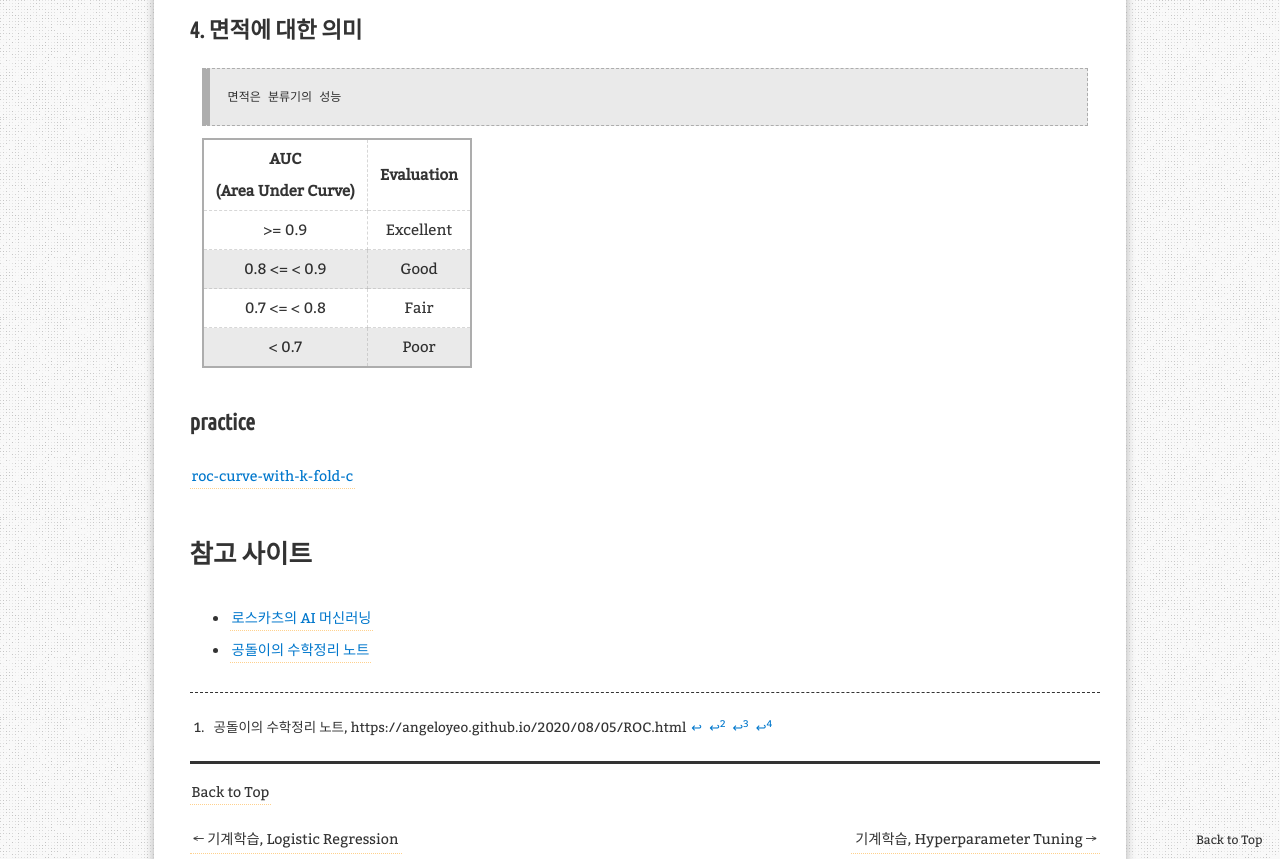
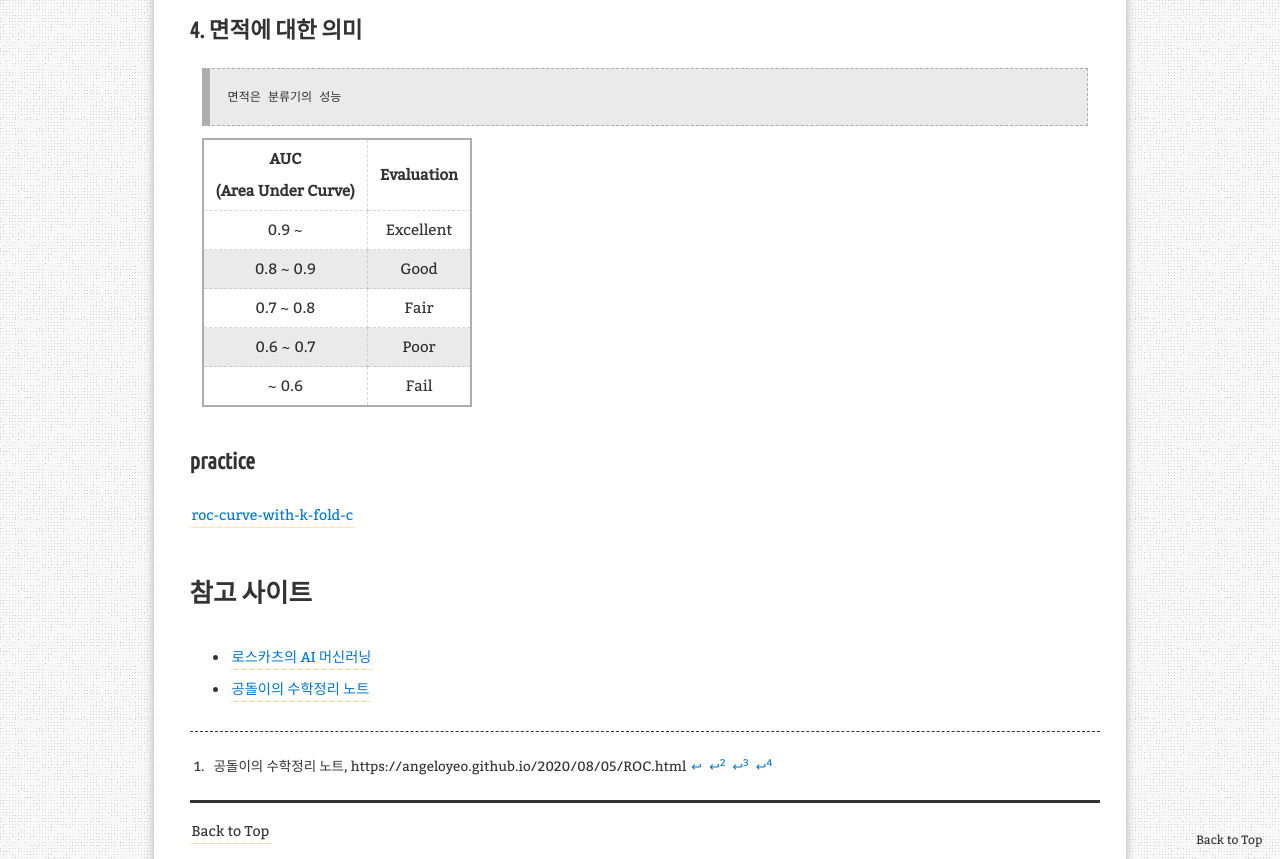
Before and after one commit to aristohyun/aristohyun.github.io, a Jekyll site: the page built from _posts/2021-07-02-ROC-Curve.md, in a window 1280 px wide and 900 px high, scrolled down 3640 px, cut to the strip 41-900 px from the top of the window. Built offline with Jekyll 4.4.1, drawn with Linux system fonts in a browser that asks for light colours; formulas are drawn with MathJax 3; comment, search, counter and statistics services are not loaded.

Commit message:
Update 2021-07-02-ROC-Curve.md

```diff
--- a/_posts/2021-07-02-ROC-Curve.md
+++ b/_posts/2021-07-02-ROC-Curve.md
@@ -78,10 +78,11 @@ Positive로 예측했을 때 실제로 Positive인 비율 (관찰자 기준)
 
 |  AUC <br/>(Area Under Curve) | Evaluation |
 |:--------------------:|:----------:|
-|        >= 0.9        |  Excellent |
-|     0.8 <= < 0.9     |    Good    |
-|     0.7 <= < 0.8     |    Fair    |
-|         < 0.7        |    Poor    |
+|       0.9 ~          |  Excellent |
+|     0.8 ~ 0.9     |    Good    |
+|     0.7 ~ 0.8     |    Fair    |
+|     0.6 ~ 0.7     |    Poor    |
+|        ~ 0.6         |    Fail    |
 
 
 ## practice
```
